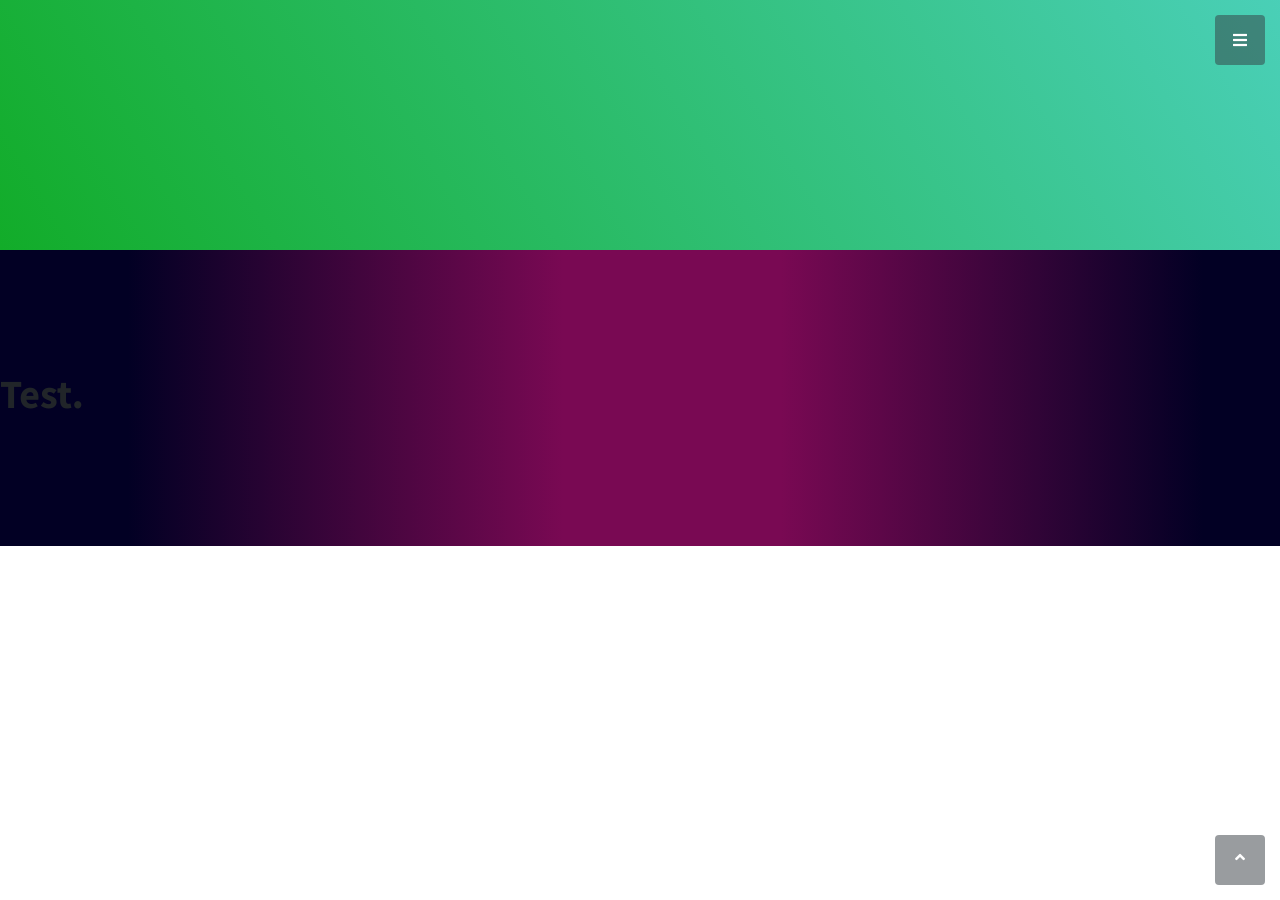
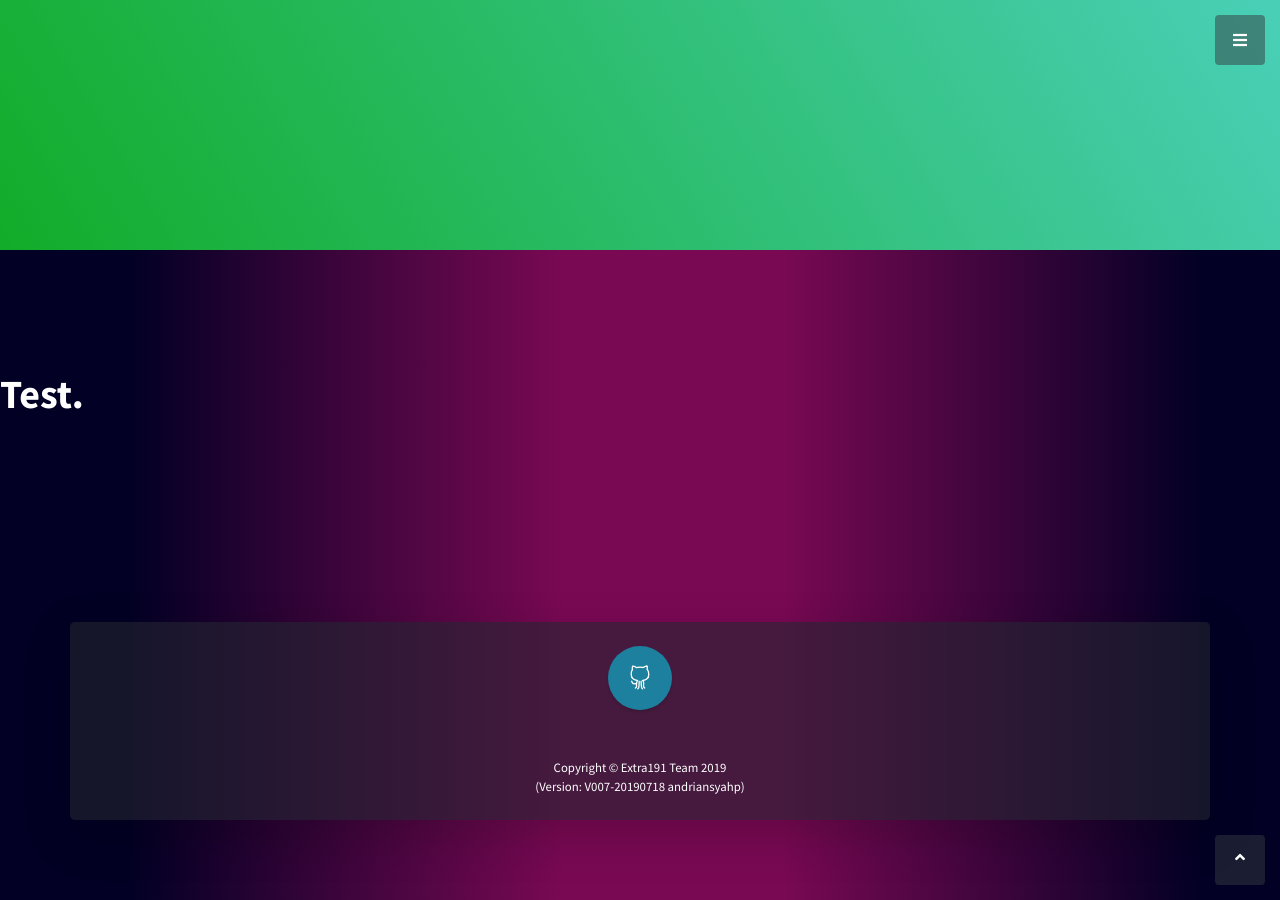
Before and after one commit to andriansyahp/extra191, a Jekyll site: the page built from index.html, in a window 1280 px wide and 900 px high, scrolled down 650 px. Built offline with Jekyll 4.4.1, drawn with Linux system fonts in a browser that asks for light colours.

Commit message:
Refactoring HTML with template file, based on Liquid

```diff
--- a/_includes/footer.html
+++ b/_includes/footer.html
@@ -0,0 +1,15 @@
+<!-- Footer -->
+<footer class="footer text-center bg-alternative">
+    <div class="container rounded-lg shadow-lg p-4">
+        <ul class="list-inline mb-5">
+            <li class="list-inline-item">
+              <a class="social-link rounded-circle text-white" href="https://github.com/andriansyahp/extra191">
+                <i class="icon-social-github"></i>
+              </a>
+            </li>
+        </ul>
+        <p class="small mb-0 text-white">Copyright &copy; Extra191 Team 2019 <br>
+            (Version: V007-20190718 andriansyahp)
+        </p>
+    </div>
+</footer>
--- a/index.html
+++ b/index.html
@@ -1,7 +1,7 @@
 ---
-title: "Extra191"
+title: "EXTRA191"
 description: "A starter pack to help the student taking Operating Systems class."
 layout: default
 ---
 
-<h1>Test.</h1>
+<h1 class="mb-1 text-white">Test.</h1>
```
